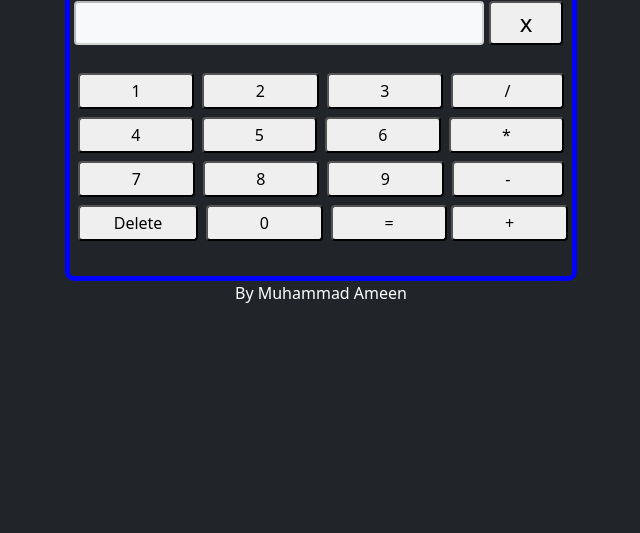
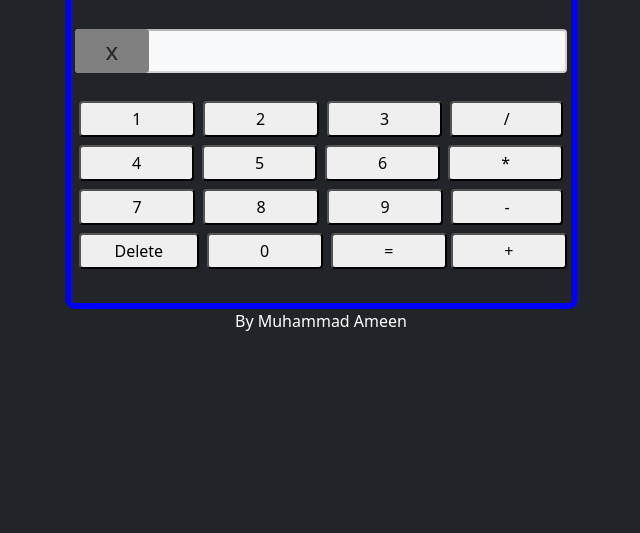
Before and after one commit to ameen-ansari/Calculater-Project, a plain HTML site: page index.html in a window 1280 px wide. Shown: the part 267-800 px from the top of the page, without its empty margins (319-959 px from the left). Drawn offline with nearby package versions, Linux system fonts and the light colour scheme.

Commit message:
set all media Q

```diff
--- a/css.css
+++ b/css.css
@@ -43,22 +43,26 @@ button:hover {
         border: 5px solid blue;
     }
     .clear{
-        width: 10%;
+        width: 20%;
+        padding: 6px 20px;
+        background-color:grey;
     }
     .input{
-        width:88%;
+        width:100%;
     }
 }
 @media (min-width:701px){
     .cal{
         width:40vw;
-        border: 5px solid blue;
+        border: 6px solid blue;
         border-radius: 9px;
     }
     .clear{
+        background-color:grey;
         width: 15%;
+        padding: 4px 20px;
     }
     .input{
-        width:83%;
+        width:100%;
     }
 }
--- a/index.html
+++ b/index.html
@@ -12,11 +12,12 @@
 </head>
 
 <body class="body bg-dark">
+    <h1 class="text-white">Digital Calculater</h1>
     <div class="cal flex-column mx-auto d-flex align-item-center justify-content-center ">
-        <div class="header d-flex mb-4 mx-1 my-1 mx-1 justify-content-between align-item-center">
-            <input type="text" disabled class="d-flex bg-light text-dark align-item-center justify-content-between input rounded py-2"
+        <div class="header mb-4 mx-1 my-1 mx-1  align-item-center position-relative">
+            <input type="text" disabled class="w-100 d-flex bg-light text-dark align-item-center justify-content-between input p-2  rounded"
                 onclick="add(this)">
-            <button onclick="remove()" class="h-100 rounded clear mx-auto"><span class="fs-4">x</span></button>
+            <button onclick="remove()" class="text-dark position-absolute border-0 top-0 rounded clear mx-auto"><span class="fs-4">x</span></button>
         </div>
 
         <div class="row1 my-1 mx-1 d-flex align-item-center justify-content-center">
```
